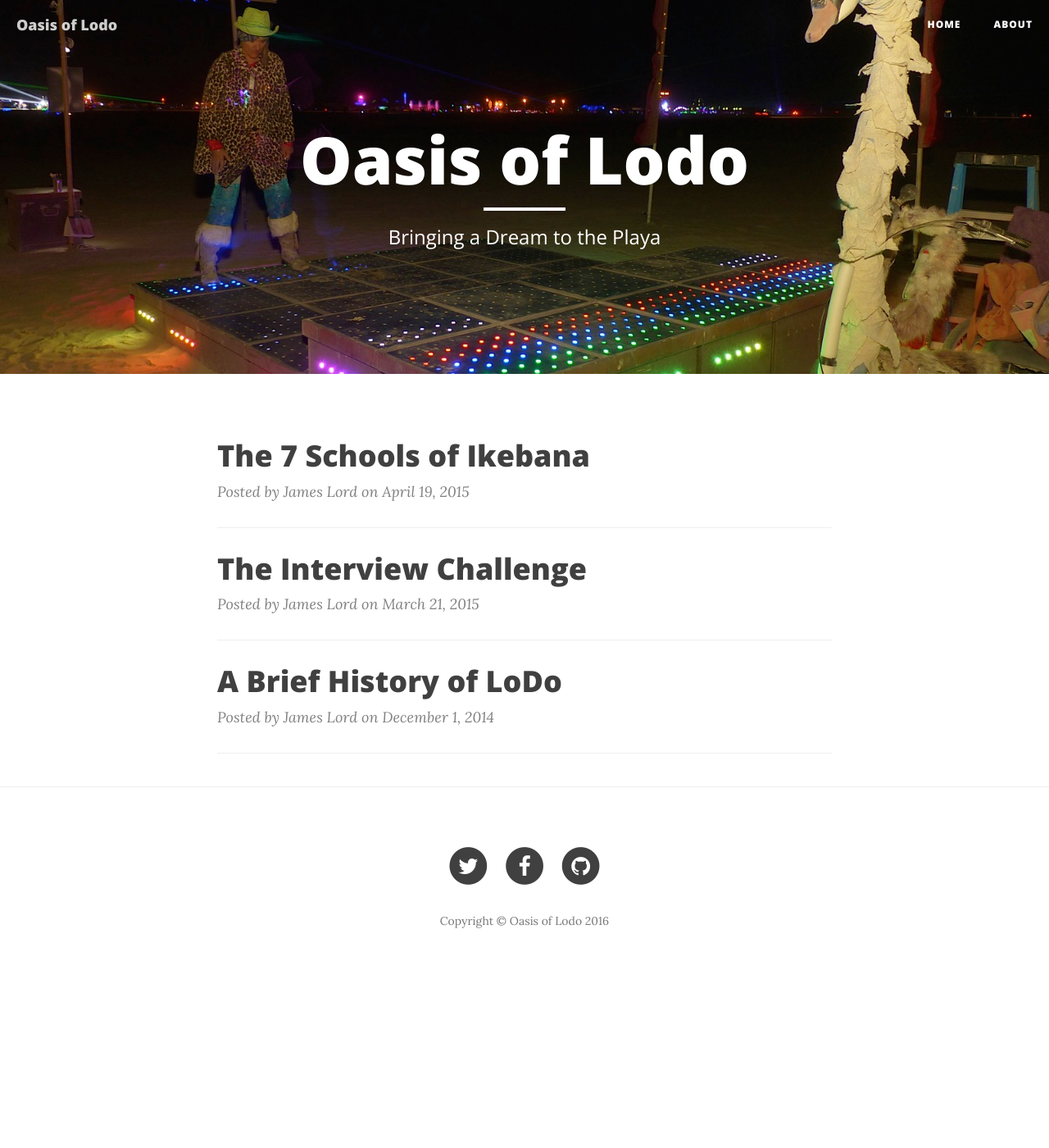
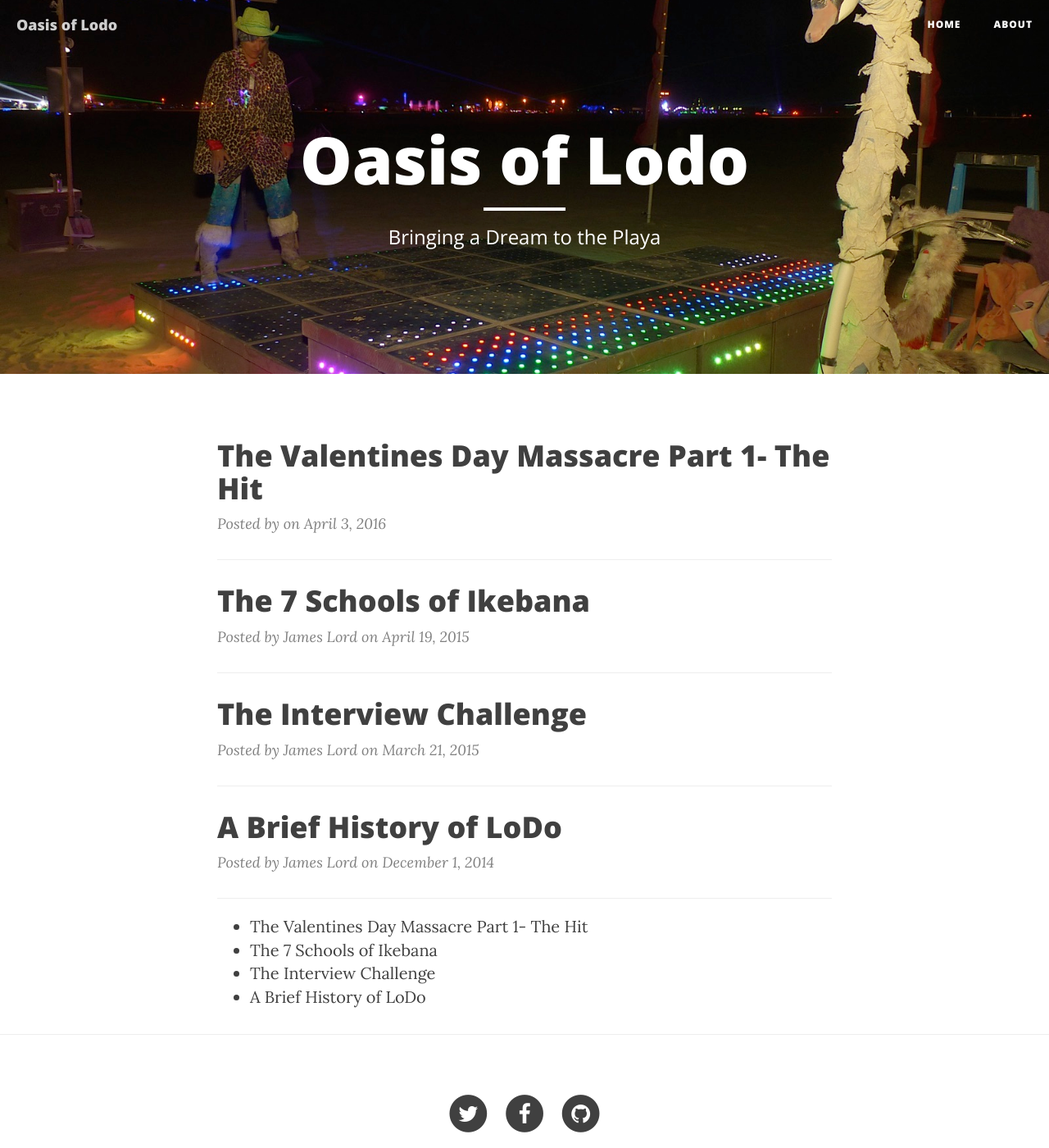
Before and after one commit to jamesalord/jamesalord.github.io, a Jekyll site: the page built from index.html, in a window 1280 px wide and 1400 px high. Shown: the whole window at 82% size. Built offline with Jekyll 4.4.1, drawn with Linux system fonts in a browser that asks for light colours; nearby versions of some CDN libraries; the list of posts is cut into pages by our own code.

Commit message:
added post Valentines Day Massacre part 1

```diff
--- /dev/null
+++ b/_posts/2016-04-3-ValentinesDay_pt1.markdown
@@ -0,0 +1,80 @@
+---
+layout:     post
+title:      "The Valentines Day Massacre Part 1- The Hit"
+header-img: "img/injury/cleats.jpg"
+---
+
+Feburary 14, 2016
+=================
+
+I play on an over-40 men's soccer team called the MFC Redwoods.  The team is a bunch of aging, ex-youth soccer coaches from the Montclair Soccer Club (MFC).  Playing with a group of coaches always makes for "spirited" discussions on how we play.  As a result we use more formations (4-3-3, 3-2-3-1, 3-1-... and on endlessly) than any other team in the league.
+
+Anyway, last Valentine's Day we were playing a team at the bottom of the table and we were dominating.  I was playing both fullback and midfield, switching off with another player depending on how the game developed.  While marking the opposite team's stockiest striker, I went for a 50-50 ball, and **BOOM**.  Down I went to the turf.  I immediately grabbed my left hand with my right because I knew something was really wrong.  Looking at the pinky, it was bent in a direction that I hadn't seen before.  I hobbled off to the sideline as my leg was sore from the collision too.  No foul call from the ref and no apology from the player.  I decide to get out of there and start the process of getting my finger fixed.
+
+Off to urgent care in Oakland.  Forty five minutes waiting in the lobby for an x-ray.  Another 20 minutes, and they let me know -- yup, it's broken.
+
+<img src="/img/injury/xray.png" align="left" width="300" style="PADDING-RIGHT: 15px;"/>
+
+They give me a block (lidocaine shots in the hand) so that I won't scream while they straighten it.  They straighten and splint it.  The nurse practitioner lets me know that I should plan on seeing a hand doctor very soon, since I probably need a pin to align the bones.  So I leave - and by this time I am limping a bit from the blow that my right leg took at the same time as the finger.
+
+ After getting home, I start calling orthopedic doctors trying to find someone who answers the phone.  The next day was President's day, and I had a strange expectation of getting the finger taken care then to not miss work.  Some family members suggested that the only way to get into a orthopaedic practice on President's would be through a hospital -- with the suggestion of John Muir they can get you in and out quickly.  So ... off I go to the ER.  Sure enough, no - you cannot talk to anyone until admitted, and once in, am told they cannot help me. Breaks can wait up to 10 days to get it set.  In hindsight, this was really bad move -- there were at least two doctors on my team and I have multiple friends who are nurses who could have provided the same information (not to mention calling back to the urgent care nurse.)
+
+After a very long, painful day, I swing by a bar in Walnut Creek to catch the NBA All Star game.  Getting up to leave, I realize with alarm that I cannot walk.  My right knee is so sore it can't bear weight nor can I straighten it.
+
+My first appointment later that week is with Dr. Rebecca Yu of Berkeley, Orthopaedic Surgeon with a specialty in hands.  She's the type of doctor I like -- competent, fully present, and takes enough time with you answer all your questions.  Sure enough, I need to have pins put into the finger to align and hold the bones.  Surgery is scheduled for later that week.  She also let me know that my knee was likely a meniscus tear and gave me a saline/lidocaine/cortisone shot which gave a huge amount of relief.
+
+I kept wondering why such a fuss for just a pinky -- surgery and pins?  Can't you just splint the damn thing?  During that week while telling friends and coworkers why my hand was all wrapped up, I ran across two different guys who had broken their fingers.  Theirs had been splinted, and sure enough -- both their fingers had a permanent, funky bend.  OK - pins may work better.
+
+Friday comes along. I'm fasting as instructed, and head on over to the Alta Bates Surgery Center which is located near the MacArthur BART station.  The surgery starts an hour late and takes around 30 minutes.  The anesthesia wore off quickly, and the nurses were kind enough to provide a cup of coffee in the recovery room.  Dr. Yu had put in two pins to align the bones.  The pins are put in with a drill -- the pin forms the drill bit, and they just drive it like you would a screw.  In case you want to see how it is done...
+
+<iframe width="560" height="315" src="https://www.youtube.com/embed/MPxRuluu8uU" frameborder="0" allowfullscreen></iframe>
+
+Recovery consisted of ice, hydrocodone, and serious House of Cards binging.
+
+<table><tr>
+<td>
+<figure>
+    <img src='/img/injury/pins.jpg' alt='missing' width="300" style="PADDING-RIGHT: 15px;"/>
+    <figcaption><center><b>The pins are long</b></center></figcaption>
+</figure>
+</td>
+<td>
+<figure>
+    <img src='/img/injury/wolverine.jpg' alt='missing' width="300" style="PADDING-RIGHT: 15px;"/>
+    <figcaption><center><b>Wolverine?</b></center></figcaption>
+</figure>
+</td></tr>
+</table>
+
+ The following week I had an MRI on my knee followed by a visit to Dr. Brad Zhwalen also of Berkeley, an Orthopaedic Surgeon with  the Cal Sports & Orthopaedic Institute.  Yup - torn meniscus needing surgery and some smoothing of the cartilage.  The surgery was scheduled for 10 days out.  While there, he provided / sold me a nice german-made brace that provides stability to the knee.  Dr Zwahlen is also good - competent, informative and a very upbeat attitude.
+
+The knee surgery was scheduled for a Wednesday, again at the same Surgery Center.  Same nurses, same anesthesiologist.  Surgery took a little longer (45 minutes this time), and again the nurses were kind enough to feed my caffeine habit when I came to.  The next five days were again spent with ice, hydrocodone, and House of Cards, but it was a full 7 days before I was strong enough to go into the office.
+
+The follow up visit with Dr. Zwahlen was quite informative.  He had taken a bunch of pictures while in my knee, and let me know how lucky I had been.  The meniscus was torn true, and the cartilage needed to be shaved down, but my ACL was red and bruised.  It had been damaged, but no tears.  A little harder, or different angle and my situation could have been a lot worse.
+
+
+<table><tr>
+<td>
+<figure>
+    <img src='/img/injury/meniscus.jpg' alt='missing' width="220" style="PADDING-RIGHT: 15px;"/>
+    <figcaption><center><b>Meniscus</b></center></figcaption>
+</figure>
+</td>
+<td>
+<figure>
+    <img src='/img/injury/cartilage.jpg' alt='missing' width="220" style="PADDING-RIGHT: 15px;"/>
+    <figcaption><center><b>Cartilage</b></center></figcaption>
+</figure>
+</td>
+<td>
+<figure>
+    <img src='/img/injury/ACL.jpg' alt='missing' width="220" style="PADDING-RIGHT: 15px;"/>
+    <figcaption><center><b>ACL</b></center></figcaption>
+</figure>
+</td>
+</tr>
+</table>
+
+In case you are wondering, yes we won the game 3-0.
+
+Next Up:  Part 2 - The Rehab!
--- a/index.html
+++ b/index.html
@@ -21,6 +21,14 @@ header-img: "img/lodo-game.jpg"
 <hr>
 {% endfor %}
 
+<ul>
+  {% for post in site.posts %}
+    <li>
+      <a href="{{ post.url }}">{{ post.title }}</a>
+    </li>
+  {% endfor %}
+</ul>
+
 <!-- Pager -->
 {% if paginator.total_pages > 1 %}
 <ul class="pager">
```
Also changed, not shown: _posts/-ValentinesDay_pt2.markdown (added, +15 -0 lines), img/injury/ACL.jpg (added), img/injury/cartilage.jpg (added), img/injury/cast.jpg (added), img/injury/cleats.jpg (added), img/injury/meniscus.jpg (added), img/injury/pins.jpg (added), img/injury/wolverine.jpg (added), img/injury/xray.png (added), 2 other files.
